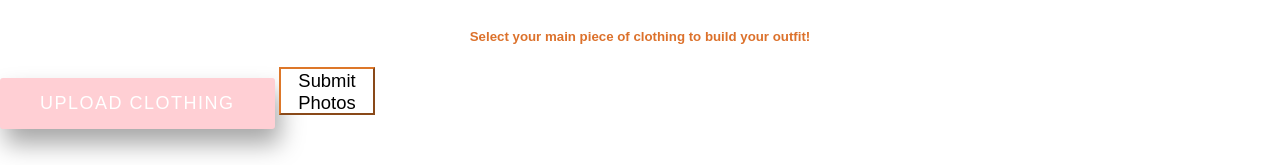
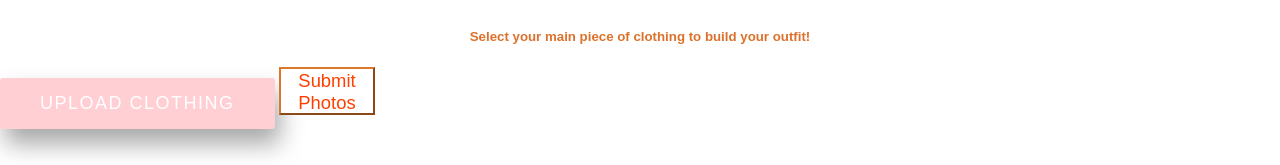
Before and after one commit to danielle36m/QueenBees, a SvelteKit app in the folder my-app/: page / in a window 1280 px wide. Shown: the part 126-291 px from the top of the page. Built offline with nearby package versions, Linux system fonts and the light colour scheme.

Commit message:
Update +page.svelte

```diff
--- a/my-app/src/routes/+page.svelte
+++ b/my-app/src/routes/+page.svelte
@@ -44,7 +44,7 @@
         {/if}
 
         <button on:click>
-        Submit Photos
+            <a href="/results"> Submit Photos</a>
         </button>
     </div>
 </div>
```
